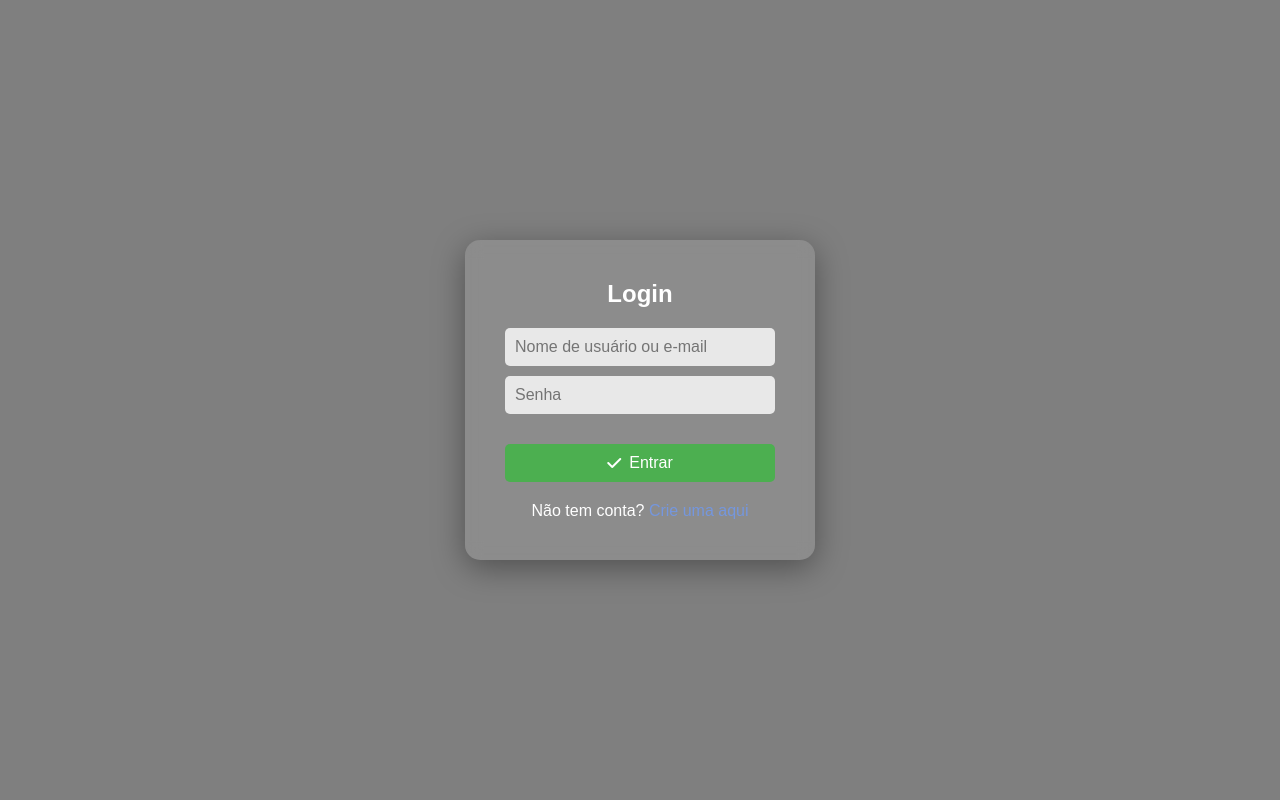
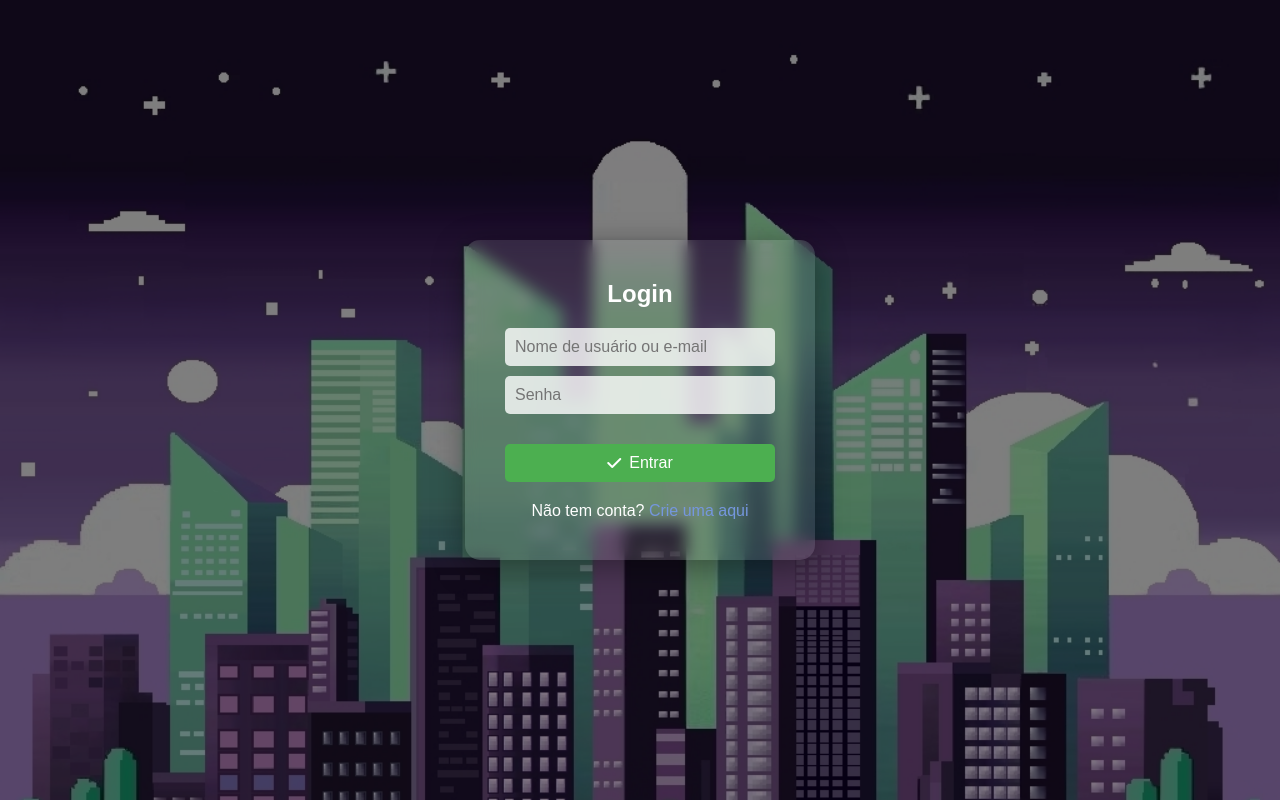
Before and after one commit to mastertodd/site_tcc, a plain HTML site: page index.html in a window 1280 px wide. Drawn offline with Linux system fonts and the light colour scheme; files whose address does not match are found by name.

Commit message:
Update index.html

```diff
--- a/index.html
+++ b/index.html
@@ -14,7 +14,7 @@
 
     body {
       font-family: 'Arial', sans-serif;
-      background: url('site/ideia-imagem-fundo - tela inicial.jpg') no-repeat center center/cover;
+           background: url('file:///C:/Users/camil_xirpy10/OneDrive/%C3%81rea%20de%20Trabalho/mila/tcc/site/ideia%20imagem%20fundo%20-%20tela%20inicial.jpg') no-repeat center center/cover;
       background-repeat: no-repeat;
       background-position: center;
       background-attachment: fixed;
```
